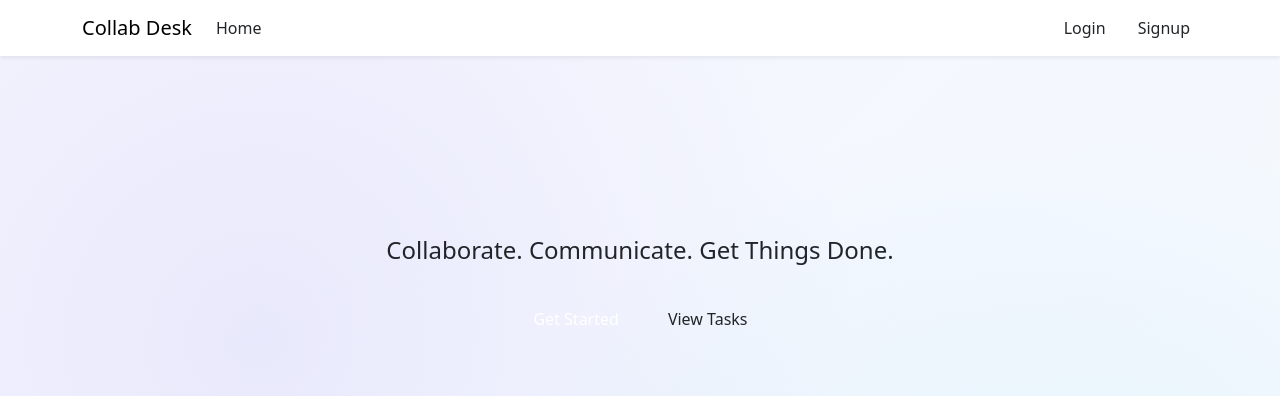
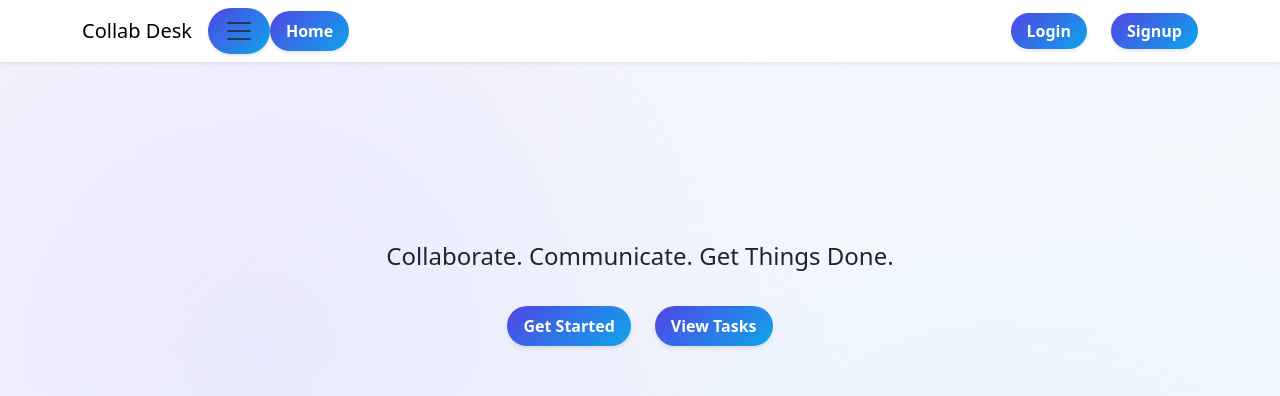
Before and after one commit to Umer-ishfaq12/Collab_Desk, a React app in the folder Frontend/: page / in a window 1280 px wide. Shown: the top 396 px of the page. Built offline with nearby package versions, Linux system fonts and the light colour scheme; the HTML template or start-up script is replaced by a standard one.

Commit message:
Update App.css

```diff
--- a/Frontend/src/App.css
+++ b/Frontend/src/App.css
@@ -974,3 +974,65 @@ h1 {
   border-radius: 40px;
   font-size: 0.8rem;
 }
+/* ========== EMERGENCY FIX: Make ALL buttons visible ========== */
+/* This overrides any hidden/transparent button styles */
+
+/* All buttons everywhere */
+button,
+button[type="submit"],
+button[type="button"],
+.btn,
+.navbar-nav .nav-link,
+.toDos button,
+.taskItem button,
+.Form button,
+.Form button[type="submit"] {
+  display: inline-block !important;
+  visibility: visible !important;
+  opacity: 1 !important;
+  background: linear-gradient(135deg, #4f46e5, #0ea5e9) !important;
+  color: white !important;
+  border: none !important;
+  padding: 0.5rem 1rem !important;
+  border-radius: 40px !important;
+  font-weight: 600 !important;
+  cursor: pointer !important;
+  text-shadow: none !important;
+  box-shadow: 0 2px 4px rgba(0,0,0,0.1) !important;
+}
+
+/* Specific fix for Login and Signup links in navbar */
+.navbar-nav .nav-link[href="/Login"],
+.navbar-nav .nav-link[href="/SignUp"] {
+  background: linear-gradient(135deg, #4f46e5, #0ea5e9) !important;
+  color: white !important;
+  padding: 0.4rem 1rem !important;
+  border-radius: 40px !important;
+  margin-left: 0.5rem !important;
+}
+
+/* Fix for Add Task button inside .toDos */
+.toDos button {
+  background: linear-gradient(135deg, #4f46e5, #0ea5e9) !important;
+  color: white !important;
+  padding: 0.7rem 1rem !important;
+  font-size: 1rem !important;
+}
+
+/* Fix for logout button (outline danger) */
+.btn-outline-danger {
+  background: transparent !important;
+  border: 1px solid #ef4444 !important;
+  color: #ef4444 !important;
+}
+
+.btn-outline-danger:hover {
+  background: #ef4444 !important;
+  color: white !important;
+}
+
+/* Ensure all buttons are clickable and not hidden behind anything */
+button, .btn {
+  z-index: 1000 !important;
+  position: relative !important;
+}
```
